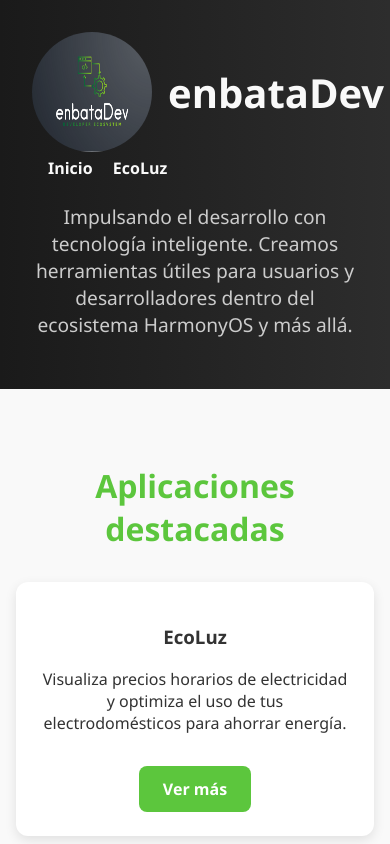
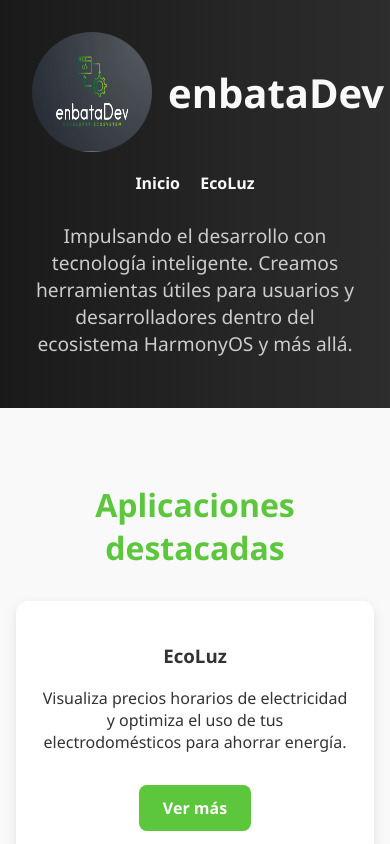
Before and after one commit to enbatadev/EnbataDev, a plain HTML site: page index.html in a window 390 px wide. Shown: the top 844 px of the page. Drawn offline with Linux system fonts and the light colour scheme.

Commit message:
Rediseño para pantallas pequeñas

```diff
--- a/assets/css/style.css
+++ b/assets/css/style.css
@@ -141,3 +141,22 @@ footer {
   font-size: 0.9rem;
   margin-top: 3rem;
 }
+
+/* Responsive header para móviles */
+@media (max-width: 768px) {
+  .header-top {
+    flex-direction: column;
+    align-items: center;
+    text-align: center;
+  }
+
+  .header nav {
+    margin-top: 1rem;
+    padding-top: 0;
+  }
+
+  .header nav a {
+    display: inline-block;
+    margin: 0.25rem 0.5rem;
+  }
+}
```
